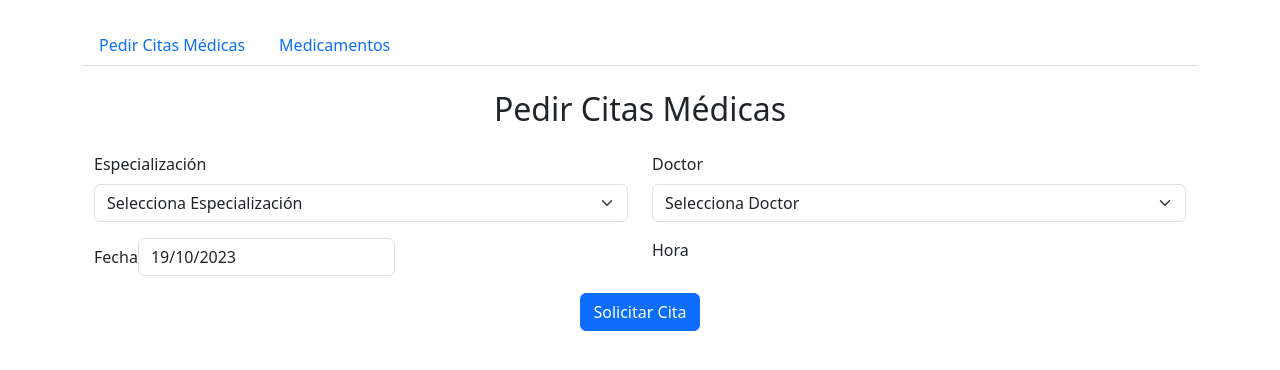
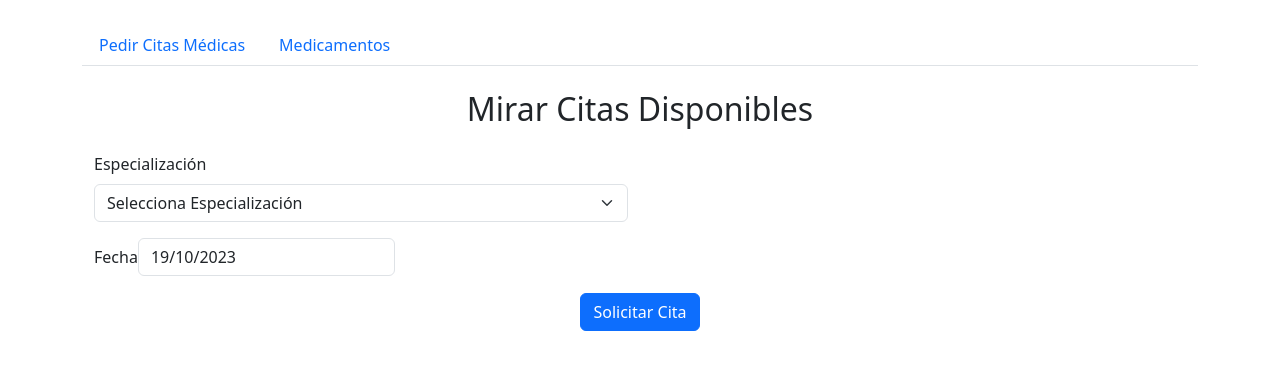
Before and after one commit to Ctrl-AltDefeat/RASI, a React (Create React App) app in the folder frontend/: page /agendar in a window 1280 px wide. Shown: the top 370 px of the page. Built offline with nearby package versions, Linux system fonts and the light colour scheme.

Commit message:
front servicios disponibles

```diff
--- a/frontend/src/components/Appointments/Appointments.js
+++ b/frontend/src/components/Appointments/Appointments.js
@@ -73,7 +73,7 @@ function Appointments() {
 
     return (
         <div className="container mt-4">
-            <h2 className="text-center mb-4">Pedir Citas Médicas</h2>
+            <h2 className="text-center mb-4">Mirar Citas Disponibles</h2>
             <form>
                 <div className="row mb-3">
                     <div className="col-md-6">
@@ -97,7 +97,7 @@ function Appointments() {
                             ))}
                         </select>
                     </div>
-                    <div className="col-md-6">
+                    {/* <div className="col-md-6">
                         <label htmlFor="doctor" className="form-label">
                             Doctor
                         </label>
@@ -114,7 +114,7 @@ function Appointments() {
                                 </option>
                             ))}
                         </select>
-                    </div>
+                    </div> */}
                 </div>
                 <div className="row mb-3">
                     <div className="col-md-6">
@@ -129,10 +129,10 @@ function Appointments() {
                             id="dia"
                         />
                     </div>
-                    <div className="col-md-6">
+                    {/* <div className="col-md-6">
                         <label htmlFor="hora" className="form-label">
                             Hora
-                        </label>
+                        </label> */}
                         {/* <select
               value={hora}
               onChange={(e) => setHora(e.target.value)}
@@ -146,7 +146,7 @@ function Appointments() {
                 </option>
               ))}
             </select> */}
-                    </div>
+                    {/* </div> */}
                 </div>
                 <div className="text-center">
                     <button
```
